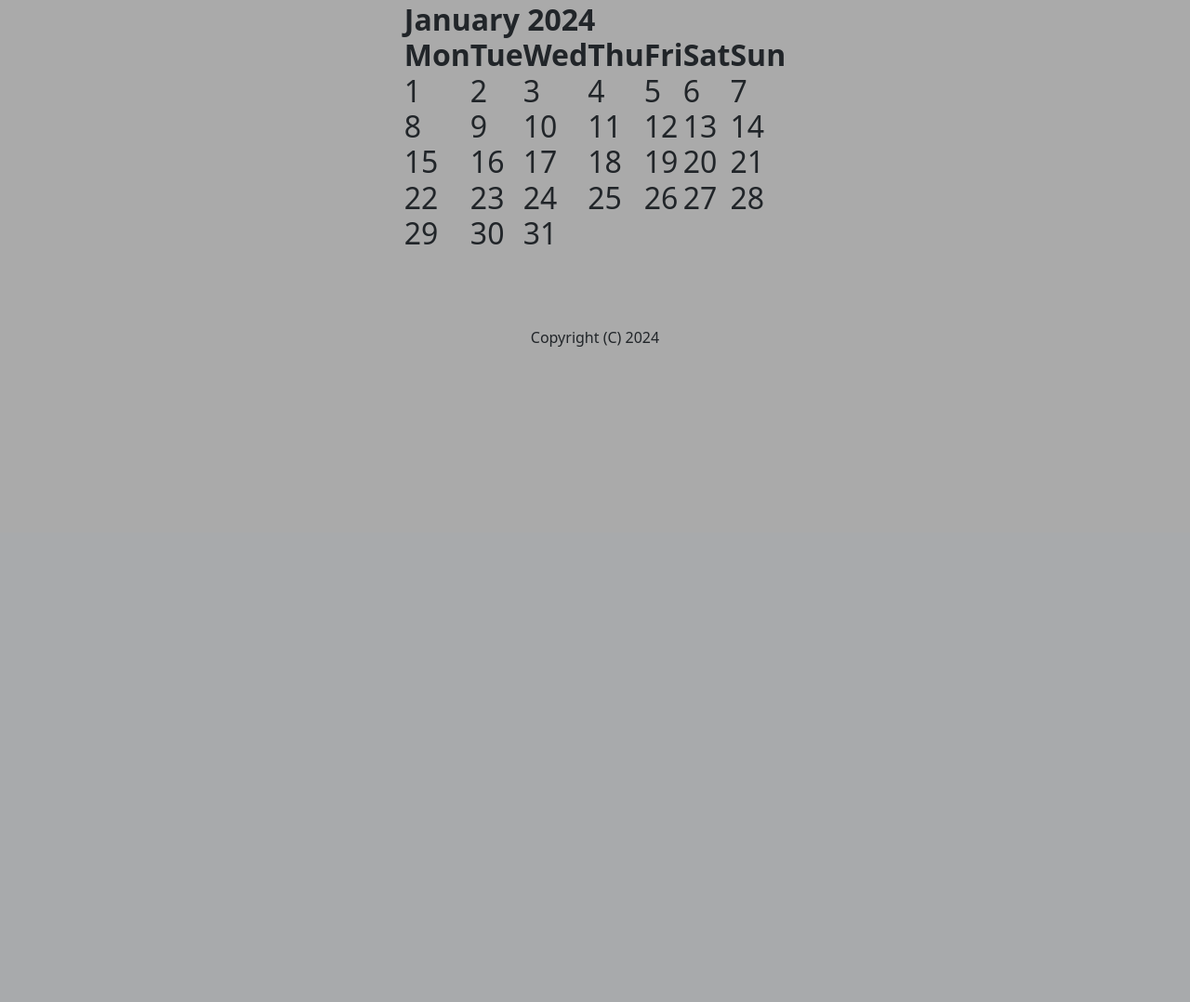
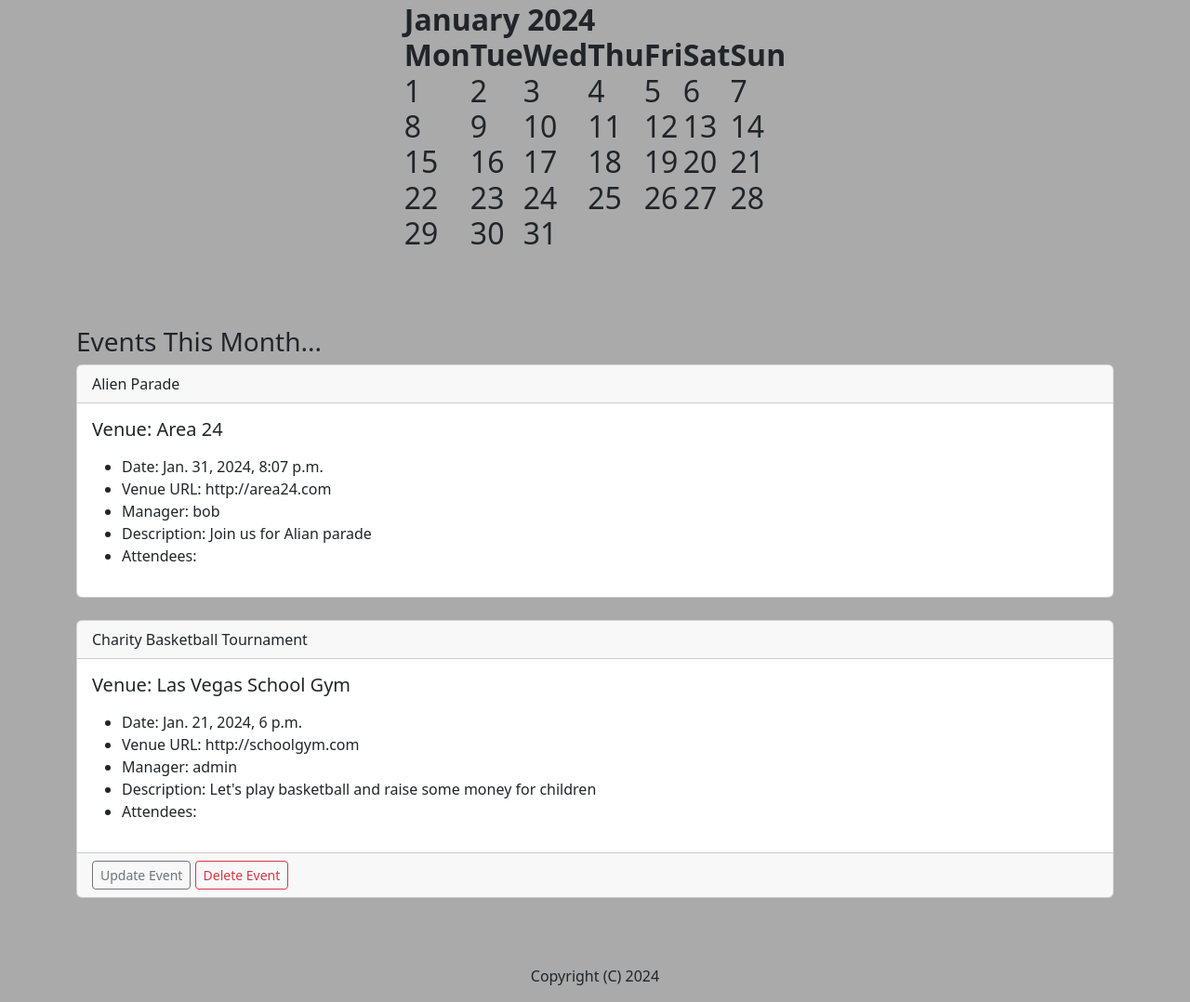
Before and after one commit to tharnob/django_practice_wednesdays, a Django app: page / in a window 1280 px wide. Shown: the part 227-1305 px from the top of the page at 93% size. Before the commit the page ends 600 px from the top, so only its background shows below. Run offline with Django 5.2, Linux system fonts and the light colour scheme; a user stored in the database is signed in; data comes from the database, SQL or seed files in the repository; both versions use the stored data as it was after the commit.

Commit message:
Query Filter Events By Date

```diff
--- a/myclub_website/events/templates/home.html
+++ b/myclub_website/events/templates/home.html
@@ -13,9 +13,60 @@
         <h2>As of {{ time }}</h2>
         <h2>{{ month_number }}</h2>
         <h2>{{ cal|safe }}</h2>
+    </center>
         <br>
         <br>
         <br>
+        <h3>Events This Month...</h3>
+        {% if event_list %}
+            {% for event in event_list %}
+
+
+            <div class="card">
+                <div class="card-header">
+                    {{ event }}
+                </div>
+                <div class="card-body">
+                  <h5 class="card-title">Venue: {{ event.venue }}</h5>
+                  <p class="card-text">
+
+                    <ul>
+                        <li>Date: {{ event.event_date }}</li>
+                        <li>Venue URL: {{ event.venue.web }}</li>
+                        <li>Manager: {{ event.manager }}</li>
+                        <li>Description: {{ event.description }}</li>
+                        <li>Attendees:<br>
+                            {% for user in event.attendees.all %}
+                                 {{ user }} <br>
+                            {% endfor %}
+
+                        </li>
+                    </ul>
+
+
+                  </p>
+                </div>
+                {% if user.is_authenticated %}
+                    {% if user == event.manager %}
+                    <div class="card-footer text-body-secondary">
+                        <a href="{% url 'update-event' event.id %}" class="btn btn-outline-secondary btn-sm">Update Event</a>
+                        <a href="{% url 'delete-event' event.id %}" class="btn btn-outline-danger btn-sm">Delete Event</a>
+                    </div>
+                    {% endif %}
+                {% endif %}
+            </div>
+
+            <br>
+
+
+
+
+            {% endfor %}
+        {% else %}
+        Sorry...There are no events this month...
+        {% endif %}
+    <center>
+        <br><br>
         <p>Copyright (C) {{ current_year }}</p>
     </center>
 
--- a/myclub_website/events/views.py
+++ b/myclub_website/events/views.py
@@ -320,6 +320,12 @@ def home(request, year=datetime.now().year, month=datetime.now().strftime('%B'))
     now = datetime.now()
     current_year = now.year
 
+    # Query The Events Model For Dates
+    event_list = Event.objects.filter(
+        event_date__year = year,
+        event_date__month = month_number
+        )
+
     # Get current time
     time = now.strftime('%I:%M:%S %p')
 
@@ -331,6 +337,7 @@ def home(request, year=datetime.now().year, month=datetime.now().strftime('%B'))
         "cal" : cal,
         "current_year" : current_year,
         "time" : time,
+        "event_list" : event_list,
     }
     return render(request, 'home.html', context)
 
```
Also changed, not shown: myclub_website/db.sqlite3.
